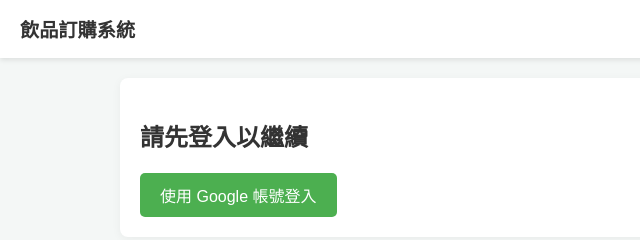
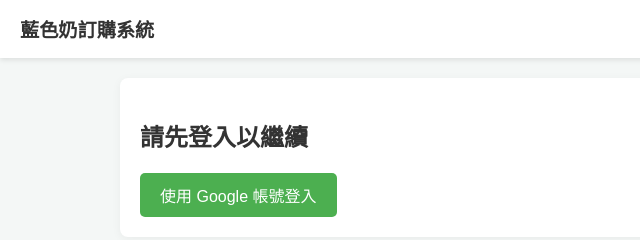
Before and after one commit to kai2002002-crayon/C9_Milk, a website with bundled scripts: page index.html in a window 1280 px wide. Shown: the full height of the page, 0-640 px from the left. Built offline with nearby package versions, Linux system fonts and the light colour scheme; no server answers.

Commit message:
Update index.html

```diff
--- a/index.html
+++ b/index.html
@@ -3,13 +3,13 @@
 <head>
     <meta charset="UTF-8">
     <meta name="viewport" content="width=device-width, initial-scale=1.0">
-    <title>內部飲品訂購系統</title>
+    <title>藍色奶訂購系統</title>
     <link rel="stylesheet" href="style.css">
 </head>
 <body>
     <!-- 頂部導覽列 -->
     <nav>
-        <div class="nav-brand">飲品訂購系統</div>
+        <div class="nav-brand">藍色奶訂購系統</div>
         <div class="nav-links" id="navLinks" style="display: none;">
             <button onclick="showSection('products')">首頁</button>
             <button onclick="showSection('cart')">購物車 (<span id="cartCount">0</span>)</button>
```
